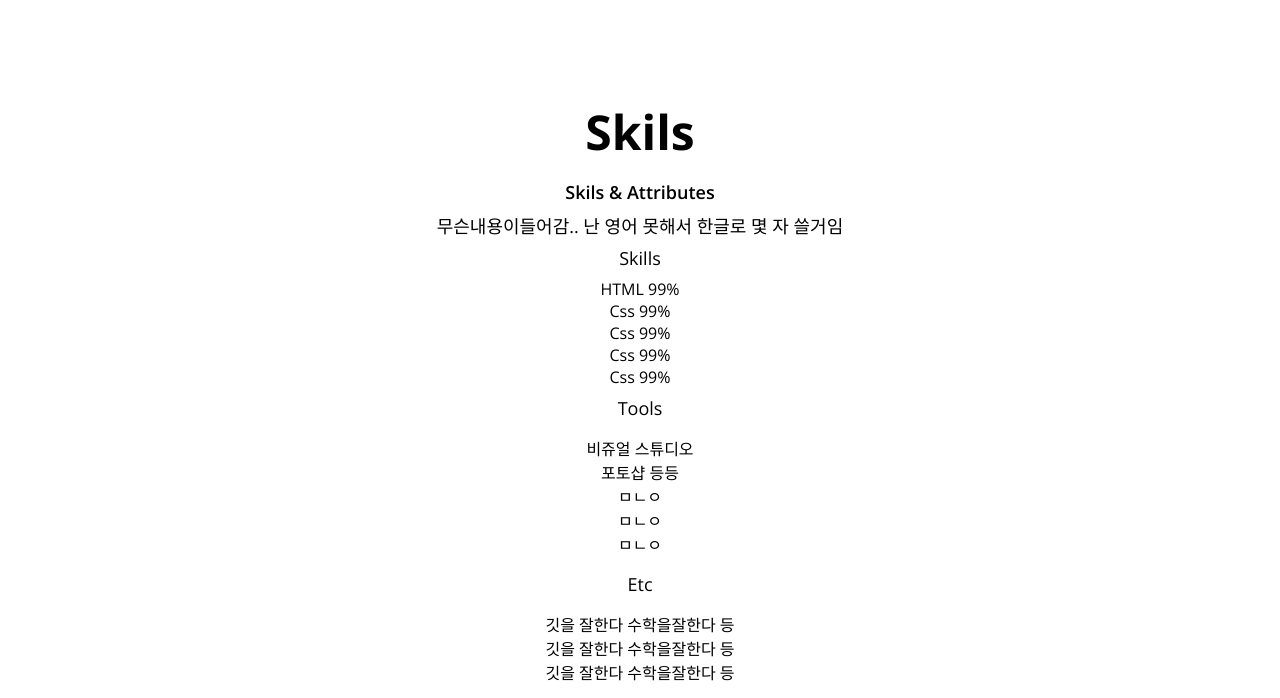
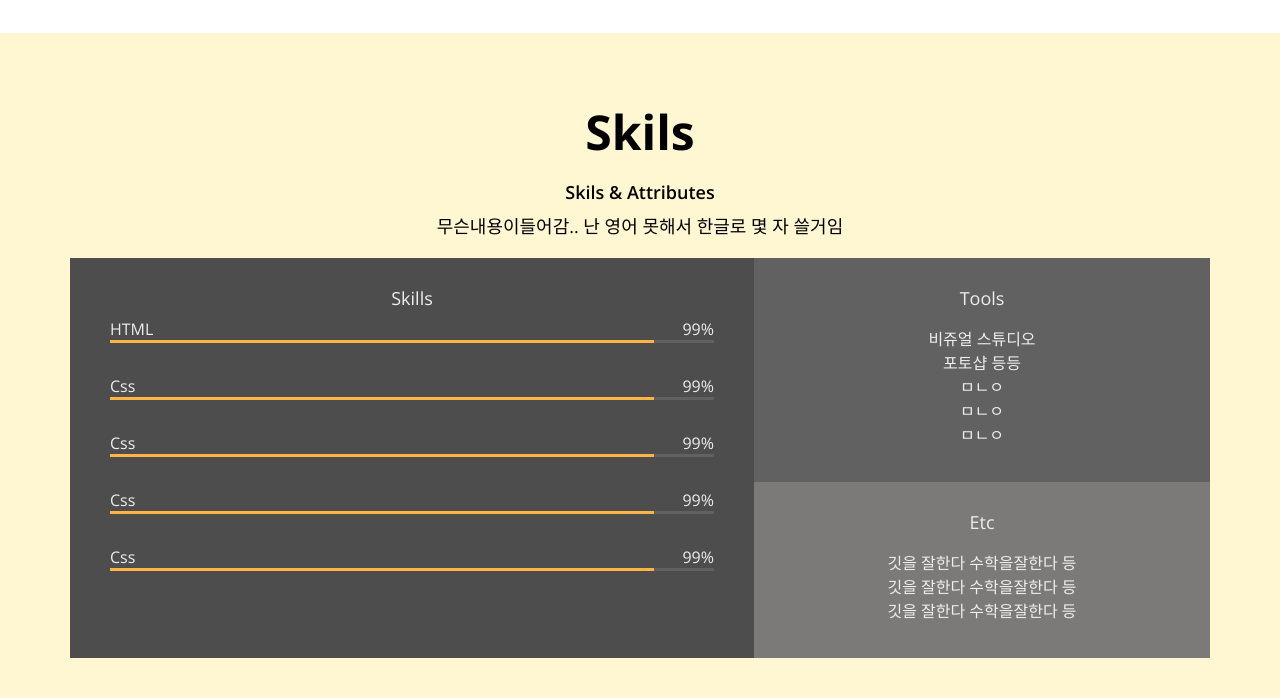
Before and after one commit to Park-Sc/portfolio, a plain HTML site: page index.html in a window 1280 px wide. Shown: the part 1142-1840 px from the top of the page. Drawn offline with nearby package versions, Linux system fonts and the light colour scheme.

Commit message:
css:skills

```diff
--- a/index.html
+++ b/index.html
@@ -46,7 +46,7 @@
   </section>
 
   <!--About-->
-  <section id="about" class="section">
+  <section id="about" class="section section__container">
     <h1>About me</h1>
     <p>나를 잘 어필할 수 있는 문장들~ 나는 이런일을 했고 프론트앤드 뭐 관심있고 등등 2~3문장 경력</p>
     <div class="about__majors">
@@ -86,6 +86,7 @@
 
   <!--Skills-->
   <section id="skills" class="section">
+    <div class="section__container">
       <h1>Skils</h1>
       <h2>Skils & Attributes</h2>
       <p>
@@ -101,7 +102,7 @@
               <span>99%</span>
             </div>
             <div class="skill__bar">
-            <div class="skill__value"></div>
+              <div class="skill__value" style="width: 90%;"></div>
             </div>
           </div>
           <div class="skill">
@@ -110,7 +111,7 @@
               <span>99%</span>
             </div>
             <div class="skill__bar">
-            <div class="skill__value"></div>
+              <div class="skill__value" style="width: 90%;"></div>
             </div>
           </div>
           <div class="skill">
@@ -119,7 +120,7 @@
               <span>99%</span>
             </div>
             <div class="skill__bar">
-            <div class="skill__value"></div>
+              <div class="skill__value" style="width: 90%;"></div>
             </div>
           </div>
           <div class="skill">
@@ -128,7 +129,7 @@
               <span>99%</span>
             </div>
             <div class="skill__bar">
-            <div class="skill__value"></div>
+              <div class="skill__value" style="width: 90%;"></div>
             </div>
           </div>
           <div class="skill">
@@ -137,7 +138,7 @@
               <span>99%</span>
             </div>
             <div class="skill__bar">
-            <div class="skill__value"></div>
+              <div class="skill__value" style="width: 90%;"></div>
             </div>
           </div>
         </div>
@@ -162,6 +163,7 @@
             </ul>
           </div>
 
+        </div>
       </div>
     </div>
   </section>
--- a/style.css
+++ b/style.css
@@ -25,11 +25,11 @@
   --weight-semi-bold: 600;
   --weight-regular: 400;
 
-    /* size */
-    --size-border-radius: 4px;
+  /* size */
+  --size-border-radius: 4px;
 
-    /* annimation */
-    --animation-duration: 300ms;
+  /* annimation */
+  --animation-duration: 300ms;
 
 }
 
@@ -93,7 +93,7 @@ p {
 }
 
 /* Navbar */
-#navbar{
+#navbar {
   display: flex;
   justify-content: space-between;
   background-color: var(--color-pink);
@@ -102,27 +102,27 @@ p {
   padding: 16px;
 }
 
-.navbar__logo{
+.navbar__logo {
   font-size: var(--font-medium);
   font-weight: var(--weight-semi-bold);
 }
 
-.navbar__menu{
+.navbar__menu {
   display: flex;
 }
 
-.navbar__menu__itme{
+.navbar__menu__itme {
   padding: 8px 12px;
   margin: 0 4px;
   cursor: pointer;
   border-radius: var(--size-border-radius)
 }
 
-.navbar__menu__itme.active{
+.navbar__menu__itme.active {
   border: 1px solid var(--color-white);
 }
 
-.navbar__menu__itme:hover{
+.navbar__menu__itme:hover {
   background-color: var(--color-dark-pink);
 }
 
@@ -141,11 +141,11 @@ p {
 }
 
 .home__title,
-.home__description{
+.home__description {
   color: var(--color-white);
 }
 
-.home__contact{
+.home__contact {
   font-size: var(--font-regular);
   font-weight: var(--weight-bold);
   margin: 24px;
@@ -159,18 +159,22 @@ p {
 .section {
   text-align: center;
   padding: 50px;
-  max-width: 1200px;
   margin: 0 auto;
 }
 
+.section__container {
+  max-width: 1200px;
+  margin: auto;
+}
+
 /* About */
-.about__majors{
+.about__majors {
   display: flex;
   justify-content: space-between;
   margin: 80px 0;
 }
 
-.majors__icon{
+.majors__icon {
   width: 170px;
   height: 170px;
   line-height: 170px;
@@ -179,49 +183,107 @@ p {
   border: 1px solid var(--color-blue);
   border-radius: 50%;
   margin-bottom: 16px;
-  color:var(--color-blue);
+  color: var(--color-blue);
 }
 
-.majors__icon i{
+.majors__icon i {
   transition: all var(--animation-duration) ease;
 }
 
-.majors__icon:hover i{
+.majors__icon:hover i {
   color: pink;
   transform: rotate(-30deg) scale(1.1);
 }
 
-.majors__title, .majors__description{
+.majors__title,
+.majors__description {
   color: var(--color-dark-grey);
 }
 
-.majors__description{
+.majors__description {
   font-size: var(--font-small);
 }
 
-.job{
+.job {
   display: flex;
   align-items: center;
 }
 
-.job__logo{
+.job__logo {
   width: 60px;
 }
 
-.job__description{
+.job__description {
   margin: 0 16px;
   text-align: left;
 }
 
 .job__name,
-.job__period{
+.job__period {
   color: var(--color-light-grey);
 }
 
-.job__name{
+.job__name {
   font-size: var(--font-small);
 }
 
-.job__period{
+.job__period {
   font-size: var(--font-micro);
 }
+
+/* skill */
+
+#skills {
+  background-color: var(--color-yellow)
+}
+
+.skillset {
+  display: flex;
+  background-color: var(--color-light-grey);
+  color: var(--color-light-white);
+  margin: 20px;
+}
+
+.skillset__title {
+  color: var(--color-light-white);
+}
+
+.skillset__left {
+  flex-basis: 60%;
+  background-color: var(--color-dark-grey);
+  padding: 20px 40px;
+}
+
+.skill {
+  margin-bottom: 32px;
+}
+
+.skill_description {
+  display: flex;
+  justify-content: space-between;
+}
+
+.skill__bar{
+  width: 100%;
+  height: 3px;
+  background-color: var(--color-grey);
+}
+
+.skill__value{
+  height: 3px;
+  background-color:var(--color-orange);
+}
+
+.skillset__right {
+  flex-basis: 40%;
+
+}
+
+.tools {
+  background-color: var(--color-grey);
+}
+
+.tools,
+.etc{
+  padding: 20px;
+}
```
Lines whose indentation alone changed are shown as unchanged.
